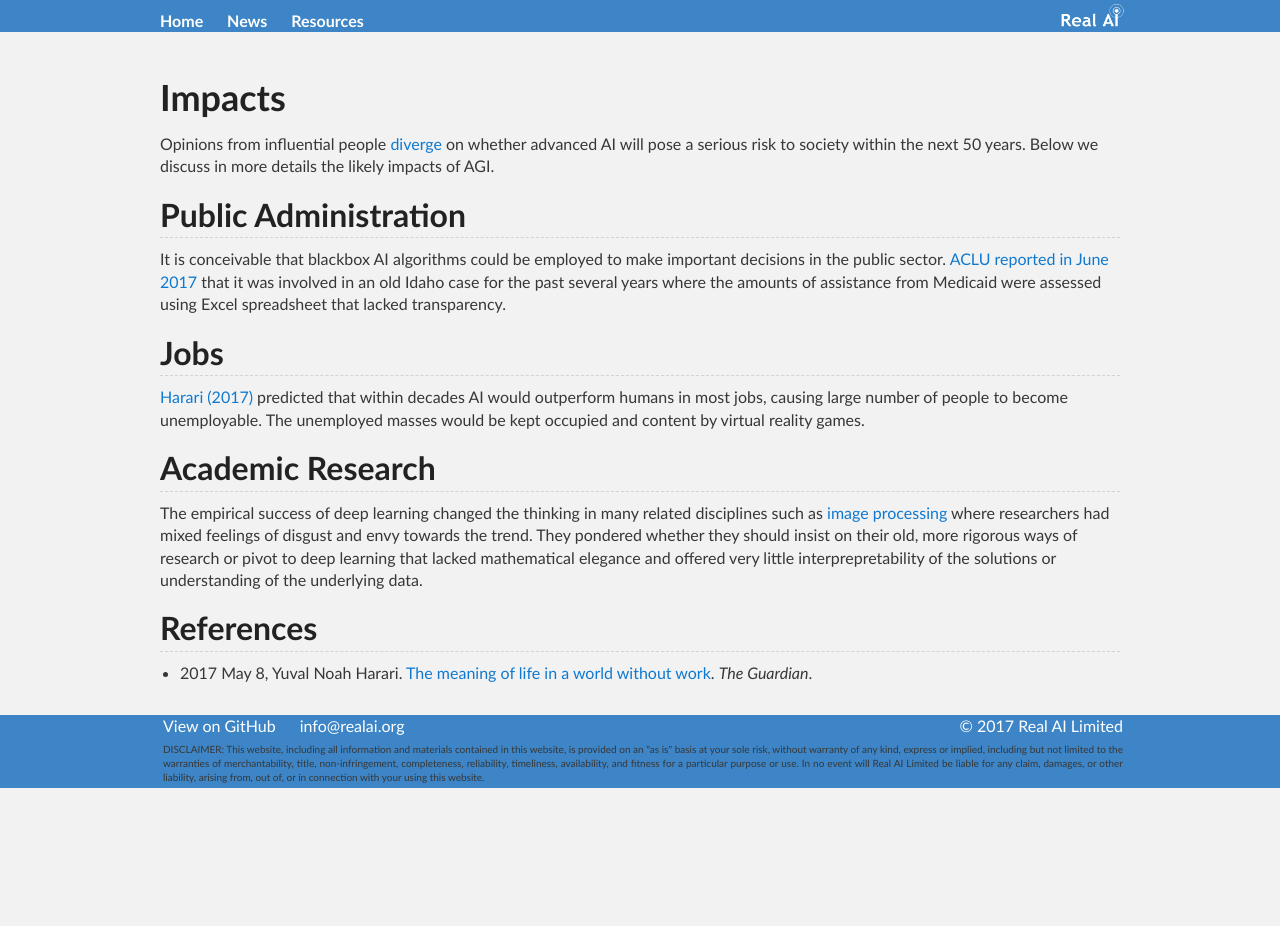
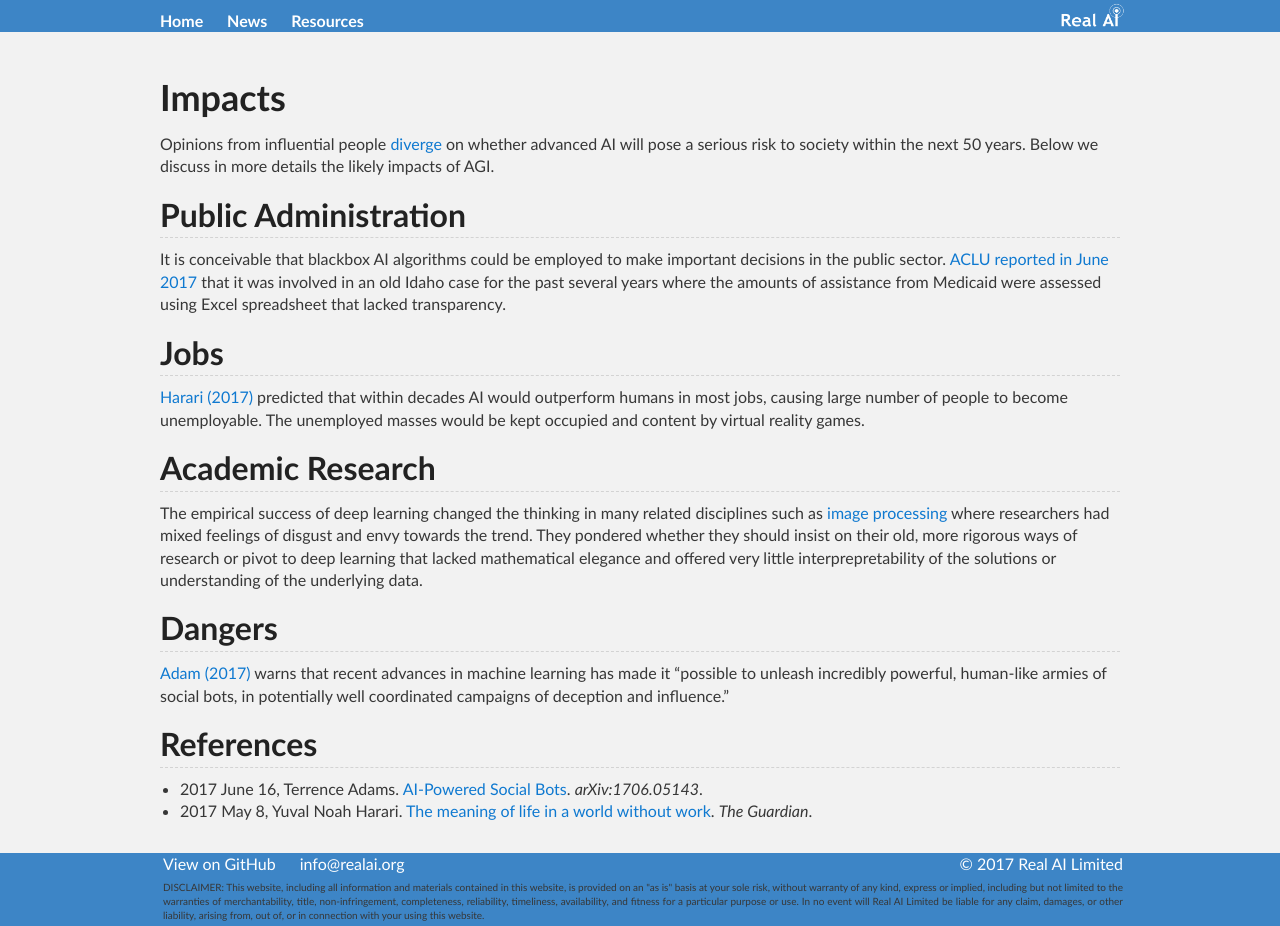
Before and after one commit to Tonywuhk/realai.org, a Jekyll site: the page built from impacts.md, in a window 1280 px wide. Built offline with Jekyll 4.4.1, drawn with Linux system fonts in a browser that asks for light colours; our own code applies the rules of GitHub Pages for plain Markdown files; comment, search, counter and statistics services are not loaded; the repository's description, which GitHub fills in, is left out; before the commit the page ends 900 px from its top, so only the background shows below that.

Commit message:
Update impacts.md

```diff
--- a/impacts.md
+++ b/impacts.md
@@ -17,6 +17,11 @@ It is conceivable that blackbox AI algorithms could be employed to make importan
 
 The empirical success of deep learning changed the thinking in many related disciplines such as [image processing](https://sinews.siam.org/Details-Page/deep-deep-trouble) where researchers had mixed feelings of disgust and envy towards the trend. They pondered whether they should insist on their old, more rigorous ways of research or pivot to deep learning that lacked mathematical elegance and offered very little interprepretability of the solutions or understanding of the underlying data.
 
+## Dangers
+
+[Adam (2017)](https://arxiv.org/abs/1706.05143) warns that recent advances in machine learning has made it "possible to unleash incredibly powerful, human-like armies of social bots, in potentially well coordinated campaigns of deception and influence."
+
 ## References
 
+* 2017 June 16, Terrence Adams. [AI-Powered Social Bots](https://arxiv.org/abs/1706.05143). *arXiv:1706.05143*.
 * 2017 May 8, Yuval Noah Harari. [The meaning of life in a world without work](https://www.theguardian.com/technology/2017/may/08/virtual-reality-religion-robots-sapiens-book). *The Guardian*.
```
